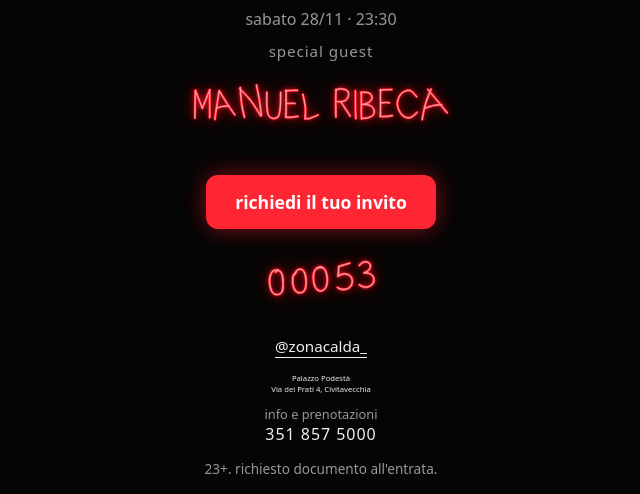
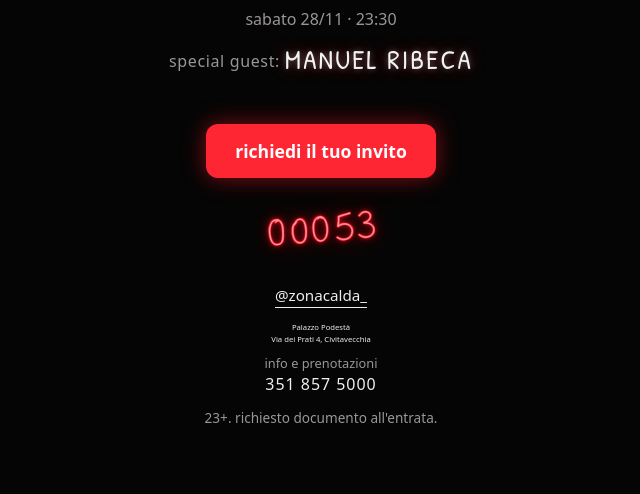
Before and after one commit to gasbarrigiordano-max/sito-zonacalda, a plain HTML site: page index.html in a window 1280 px wide. Shown: the part 440-934 px from the top of the page, without its empty margins (319-959 px from the left). After the commit the page ends 883 px from the top, so only its background shows below. Drawn offline with Linux system fonts and the light colour scheme.

Commit message:
Revert "Home: special guest in neon come le scritte della locandina"
This reverts commit 32001ffea2542ca6c47750717d216506cbec52ed.

```diff
--- a/index.html
+++ b/index.html
@@ -17,7 +17,7 @@
 <meta property="og:title" content="Zonacalda">
 <meta property="og:description" content="il diavolo è tornato. sabato 28/11 · 23:30, special guest manuel ribeca.">
 <meta property="og:type" content="website">
-<link rel="stylesheet" href="style.css?v=20261123c">
+<link rel="stylesheet" href="style.css?v=20261123b">
 <script>
   // spegne il logo prima del primo disegno, solo se l'animazione partirà davvero
   if (!matchMedia('(prefers-reduced-motion: reduce)').matches && 'animate' in document.documentElement) {
@@ -34,7 +34,7 @@
 
   <p class="frase">il diavolo è tornato.<br>ed è più caldo di prima. <span role="img" aria-label="diavoletto">😈</span></p>
   <p class="quando"><time datetime="2026-11-28T23:30+01:00">sabato 28/11 · 23:30</time></p>
-  <p class="ospite"><span>special guest</span><img src="assets/manuel-ribeca-neon.svg" width="1363" height="466" alt="manuel ribeca"></p>
+  <p class="ospite">special guest: <b>manuel ribeca</b></p>
 
   <a class="invito" href="lista/">richiedi il tuo invito</a>
 
--- a/style.css
+++ b/style.css
@@ -169,6 +169,7 @@ footer p { margin: 0; }
 .invito.spento { background: transparent; color: var(--testo); border: 1px solid var(--rosso); box-shadow: 0 0 14px rgba(255, 20, 36, .25); font-weight: 600; }
 .invito.spento:hover, .invito.spento:focus-visible { background: rgba(255, 20, 36, .12); }
 
-/* ---------- special guest della serata (neon, come le scritte della locandina) ---------- */
-.ospite { display: flex; flex-direction: column; align-items: center; margin: -.2rem 0 .4rem; color: var(--tenue); font-size: .95rem; letter-spacing: .06em; }
-.ospite img { display: block; width: min(21rem, 88vw); height: auto; margin: -.9rem 0 -1.1rem; }
+/* ---------- special guest della serata (stesso font dei nomi sulla locandina) ---------- */
+@font-face { font-family: 'Patrick Hand'; src: url(assets/font/patrick-hand-400.woff2) format('woff2'); font-weight: 400; font-display: swap; }
+.ospite { margin: -.2rem 0 1.4rem; font-size: 1rem; color: var(--tenue); letter-spacing: .04em; }
+.ospite b { font-family: 'Patrick Hand', 'Segoe Print', 'Bradley Hand', cursive; font-weight: 400; font-size: 1.7rem; letter-spacing: .08em; text-transform: uppercase; color: #f2f2f2; vertical-align: -.08em; text-shadow: 0 0 6px rgba(255, 255, 255, .35), 0 0 18px rgba(255, 20, 36, .45); }
```
Also changed, not shown: assets/manuel-ribeca-neon.svg (deleted).
